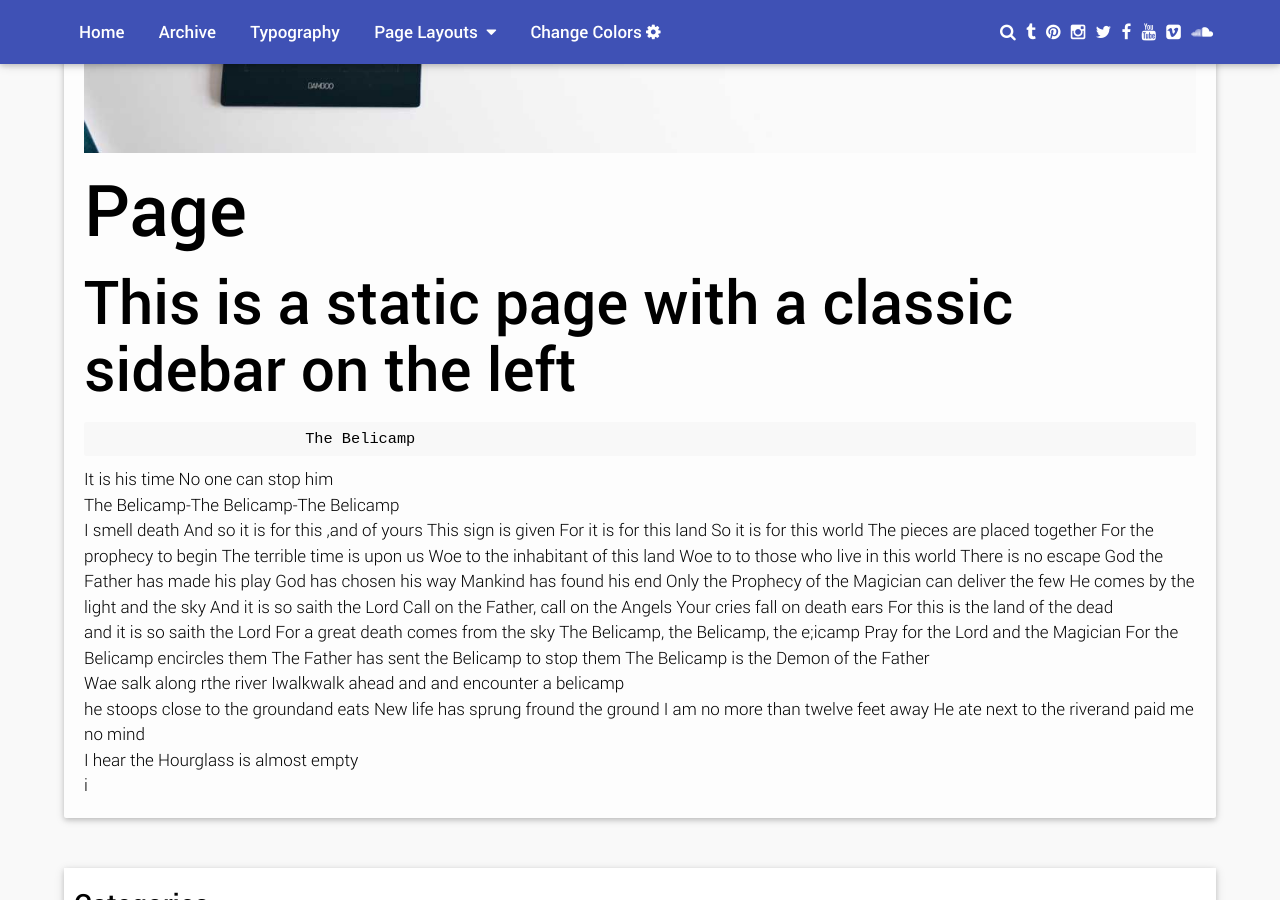
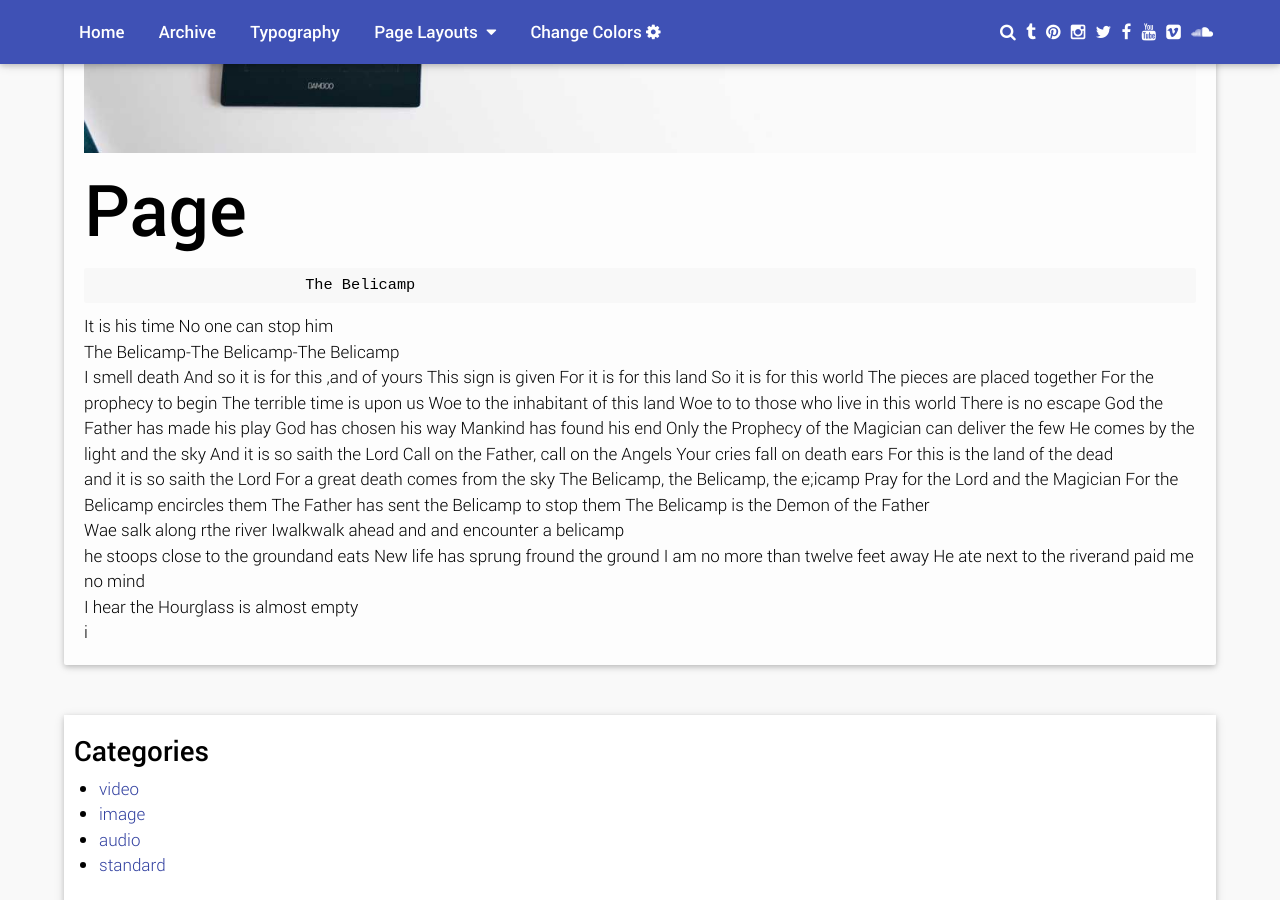
Before and after one commit to archangelstv/The-Archangels-Prophecy, a Jekyll site: the page built from page-classic-sidebar-left/index.md, in a window 1280 px wide and 900 px high, scrolled down 1005 px. Built offline with Jekyll 4.4.1, drawn with Linux system fonts in a browser that asks for light colours; some web fonts are replaced.

Commit message:
Update index.md

```diff
--- a/page-classic-sidebar-left/index.md
+++ b/page-classic-sidebar-left/index.md
@@ -3,7 +3,7 @@ layout: page-classic-sidebar-left
 featimg: 6.jpg
 title: Page
 ---
-## This is a static page with a classic sidebar on the left
+
 
                            The Belicamp
 
```
